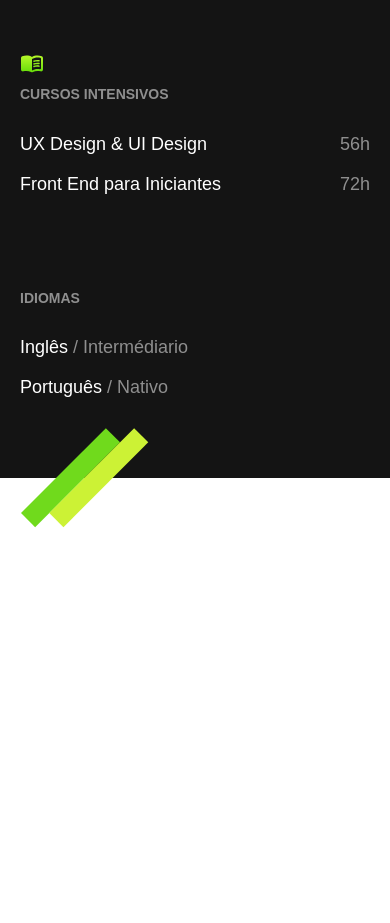
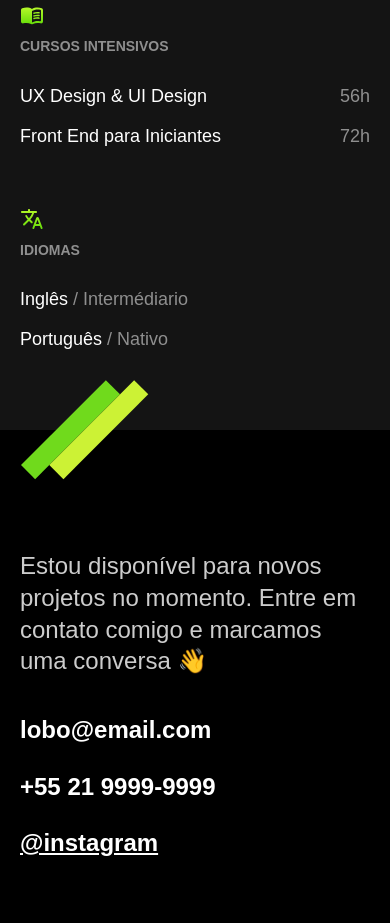
Before and after one commit to juliocsilvestre/Portfolio-Origamid, a plain HTML site: page index.html in a window 390 px wide. Shown: the part 2585-3508 px from the top of the page. Drawn offline with Linux system fonts and the light colour scheme.

Commit message:
update html code and responsive css

```diff
--- /dev/null
+++ b/CSS/footer.css
@@ -0,0 +1,48 @@
+.footer {
+    background: #000000;
+}
+
+.footer-container {
+    max-width: 1200px;
+    padding: 120px 20px 60px 20px;
+    margin: 0 auto;
+    display: grid;
+    grid-template-columns: 1fr 1fr;
+    gap: 100px;
+    align-items: center;
+}
+
+.footer-texto {
+    font-size: 1.5rem;
+    line-height: 1.33;
+    color: #cccccc;
+}
+
+.footer-contato li {
+    font-weight: bold;
+    font-size: 2.25rem;
+    line-height: 1.1;
+    color: #ffffff;
+    margin-bottom: 30px;
+}
+
+.footer-contato li a {
+    color: #ffffff;
+}
+
+.footer-copy {
+    grid-column: 1 / -1;
+    font-size: 1.125rem;
+    color: #8f8f8f;
+}
+
+@media (max-width: 800px) {
+    .footer-container {
+        grid-template-columns: 1fr;
+        gap: 40px;
+    }
+
+    .footer-contato li {
+        font-size: 1.5rem;
+    }
+}
--- a/CSS/formacao.css
+++ b/CSS/formacao.css
@@ -115,7 +115,7 @@
 }
 
 .idiomas h3::before {
-    background: url("../img/idiomas.svg") no-repeat center center;
+    background: url("/img/idiomas.svg") no-repeat center center;
 }
 
 .formacao-extra li {
--- a/CSS/global.css
+++ b/CSS/global.css
@@ -2,7 +2,6 @@ body {
     font-family: "Fira Sans", Arial, sans-serif;
     margin: 0px;
     color: #141414;
-    margin-bottom: 1000px;
 }
 
 h1,
@@ -40,7 +39,7 @@ img {
     .subtitulo {
         font-size: 3rem;
         text-transform: capitalize;
-        max-width: initial;
+        max-width: initial !important;
 
     }
 
--- a/CSS/style.css
+++ b/CSS/style.css
@@ -3,3 +3,4 @@
 @import '/CSS/introducao.css';
 @import '/CSS/experiencia.css';
 @import '/CSS/formacao.css';
+@import '/CSS/footer.css';
--- a/index.html
+++ b/index.html
@@ -133,20 +133,29 @@
                                 <li>Front End para Iniciantes <span>72h</span></li>
                             </ul>
                         </div>
-
-                        <div class="Idiomas">
+                        <div class="idiomas">
                             <h3>Idiomas</h3>
                             <ul>
                                 <li>Inglês <span>/ Intermédiario</span></li>
                                 <li>Português <span>/ Nativo</span></li>
                             </ul>
+                        </div>
+                    </div>
+                </div>
+            </div>
+        </section>
 
-                        </div>
-
-                    </div>
-
-                </div>
-            </section>
+        <footer class="footer" id="contato">
+            <div class="footer-container">
+                <p class="footer-texto">Estou disponível para novos projetos no momento. Entre em contato comigo e marcamos uma conversa 👋</p>
+                <ul class="footer-contato">
+                    <li>lobo@email.com</li>
+                    <li>+55 21 9999-9999</li>
+                    <li><a href="/">@instagram</a></li>
+                </ul>
+                <p class="footer-copy">Lobo. Alguns direitos reservados.</p>
+            </div>
+        </footer>
 
         </body>
 
```
